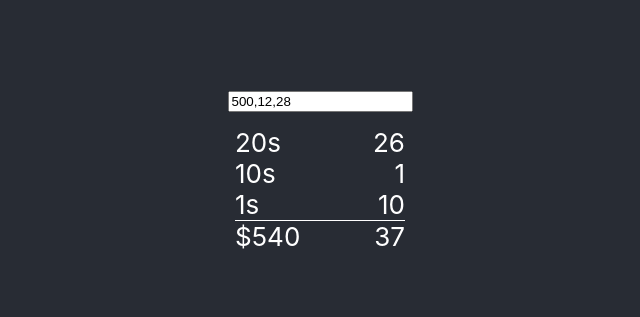
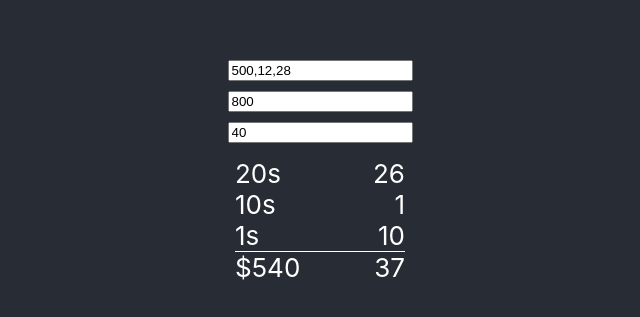
Before and after one commit to brownbl1/bill-counter, a React (Create React App) app: page / in a window 1280 px wide. Shown: the part 229-546 px from the top of the page, without its empty margins (320-960 px from the left). Built offline with nearby package versions, Linux system fonts and the light colour scheme.

Commit message:
set defaults

```diff
--- a/src/App.tsx
+++ b/src/App.tsx
@@ -3,22 +3,63 @@ import { DenomMap, withdrawalLists, sum, count } from './billCounter'
 import { Items } from './Items'
 import './App.css'
 
+const aggregate = (op: Function) => (arr: any[]) =>
+  arr.reduce((prev, curr) => prev + op(curr), 0)
+
+const agSum = aggregate(sum)
+const agCount = aggregate(count)
+
+const MAX_WITHDRAWAL_DEFAULT = 800
+const MAX_BILLS_DEFAULT = 40
+
 const App: React.FC = () => {
   const [list, setList] = useState('500,12,28')
   const [items, setItems] = useState<DenomMap[]>()
+  const [billCountText, setBillCountText] = useState(`${MAX_BILLS_DEFAULT}`)
+  const [maxWText, setMaxWText] = useState(`${MAX_WITHDRAWAL_DEFAULT}`)
+  const [billCount, setBillCount] = useState(MAX_BILLS_DEFAULT)
+  const [maxW, setMaxW] = useState(MAX_WITHDRAWAL_DEFAULT)
 
   useEffect(() => {
     const budgets = list.endsWith(',') ? list.slice(0, -1) : list
     const bills = withdrawalLists(
       budgets.split(',').map(v => parseInt(v)),
-      40,
-      800
+      billCount,
+      maxW
     )
     setItems(bills)
-  }, [list])
+  }, [list, billCount, maxW])
 
-  const onChange = useCallback(
+  useEffect(() => {
+    if (billCountText) {
+      setBillCount(parseInt(billCountText))
+      return
+    }
+
+    setBillCount(MAX_BILLS_DEFAULT)
+  }, [billCountText])
+
+  useEffect(() => {
+    if (maxWText) {
+      setMaxW(parseInt(maxWText))
+      return
+    }
+
+    setMaxW(MAX_WITHDRAWAL_DEFAULT)
+  }, [maxWText])
+
+  const onListChange = useCallback(
     (value: string) => /^(\d+(,\d+)*)?,{0,1}$/.test(value) && setList(value),
+    []
+  )
+
+  const onWithdrawalChange = useCallback(
+    (value: string) => /(\d+)?/.test(value) && setMaxWText(value),
+    []
+  )
+
+  const onBillCountTextChange = useCallback(
+    (value: string) => /(\d+)?/.test(value) && setBillCountText(value),
     []
   )
 
@@ -26,20 +67,33 @@ const App: React.FC = () => {
     <div className="App">
       <header className="App-header">
         <input
+          placeholder="budgets (comma separated)"
           type="text"
           value={list}
-          onChange={e => onChange(e.target.value)}
+          onChange={e => onListChange(e.target.value)}
         />
+        <div>
+          <div>
+            <input
+              placeholder="Max withdrawal (800)"
+              type="text"
+              value={maxWText}
+              onChange={e => onWithdrawalChange(e.target.value)}
+            />
+          </div>
+          <div>
+            <input
+              placeholder="Max bill count (40)"
+              type="text"
+              value={billCountText}
+              onChange={e => onBillCountTextChange(e.target.value)}
+            />
+          </div>
+        </div>
         {items && items.length > 1 && (
           <>
-            <div>
-              Grand Total:{' $'}
-              {items && items.reduce((prev, curr) => prev + sum(curr), 0)}
-            </div>
-            <div>
-              Bill Count:{' '}
-              {items && items.reduce((prev, curr) => prev + count(curr), 0)}
-            </div>
+            <div>Grand Total: ${agSum(items)}</div>
+            <div>Bill Count: {agCount(items)}</div>
           </>
         )}
         {items && items.map((item, i) => <Items key={i} items={item} />)}
```
